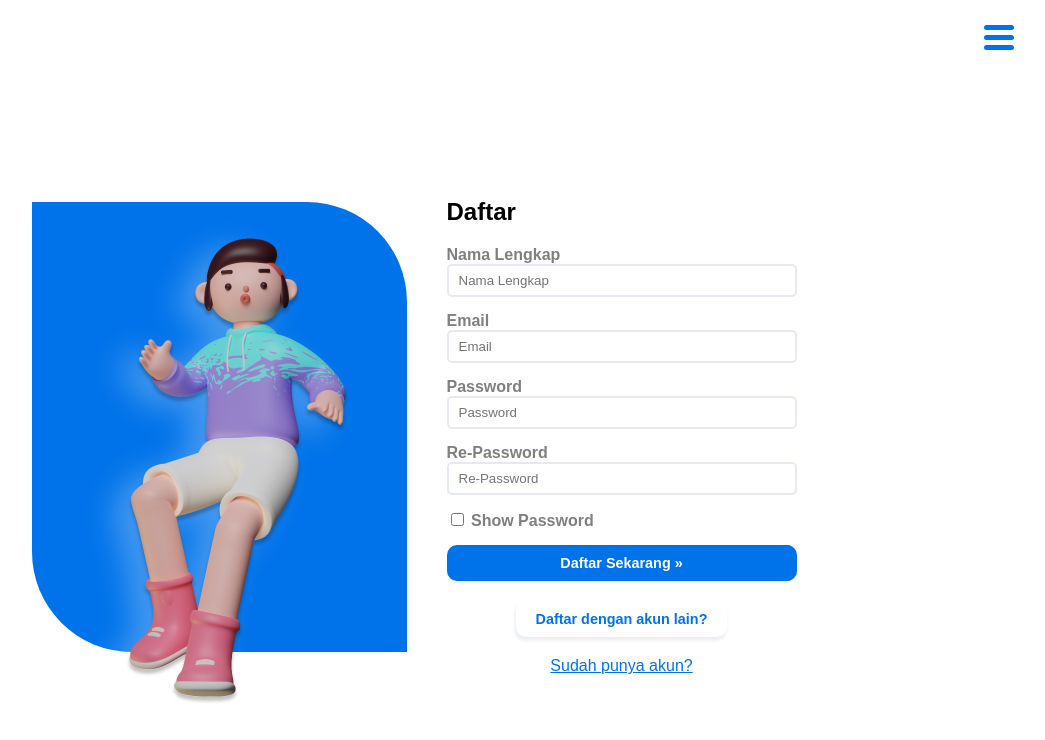
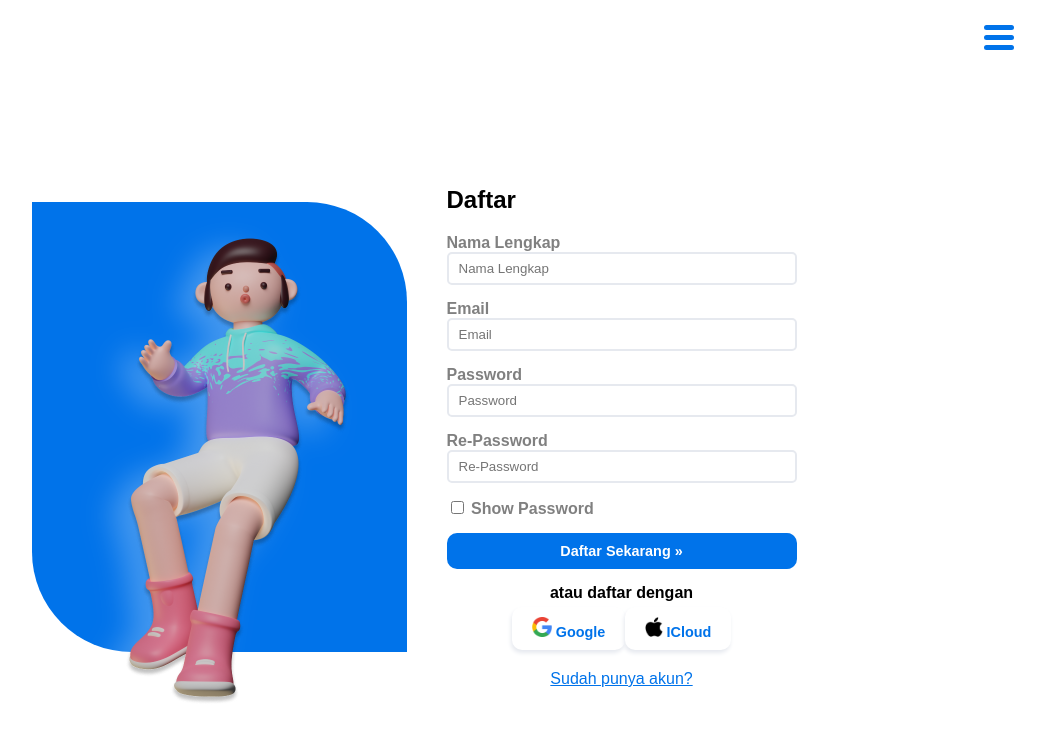
Before and after one commit to punkestu/ebendahara, a plain HTML site: page view/signup.html in a window 1280 px wide. Shown: the top 740 px of the page, without its empty margins (226-1271 px from the left). Drawn offline with Linux system fonts and the light colour scheme.

Commit message:
styling and quote modification

```diff
--- a/css/signup.css
+++ b/css/signup.css
@@ -45,12 +45,14 @@ main > form > a{
       align-self: center;
 }
 main > form > h4{
-      margin-top: 40px;
+      margin-top: 15px;
+      margin-bottom: 5px;
 }
 main > form > a{
       margin-top: 20px;
       color: #0073EA;
 }
 main > form > .otherAccount{
-      margin-bottom: 10px;
+      display: flex;
+      justify-content: center;
 }
--- a/view/signup.html
+++ b/view/signup.html
@@ -61,7 +61,17 @@
         <button type="submit" class="btn btn-primary">
           Daftar Sekarang &raquo;
         </button>
-        <a class="btn btn-primary-inv shade" href="./login.html">Daftar dengan akun lain?</a>
+        <h4>atau daftar dengan</h4>
+        <div class="otherAccount">
+          <button type="submit" class="btn btn-primary-inv shade otherAccount">
+            <img height="20" src="../assets/google.png" />
+            Google
+          </button>
+          <button type="submit" class="btn btn-primary-inv shade otherAccount">
+            <img height="20" src="../assets/apple.png" />
+            ICloud
+          </button>
+        </div>
         <a href="./login.html">Sudah punya akun?</a>
       </form>
     </main>
```
Also changed, not shown: index.html (+2 -2 lines).
